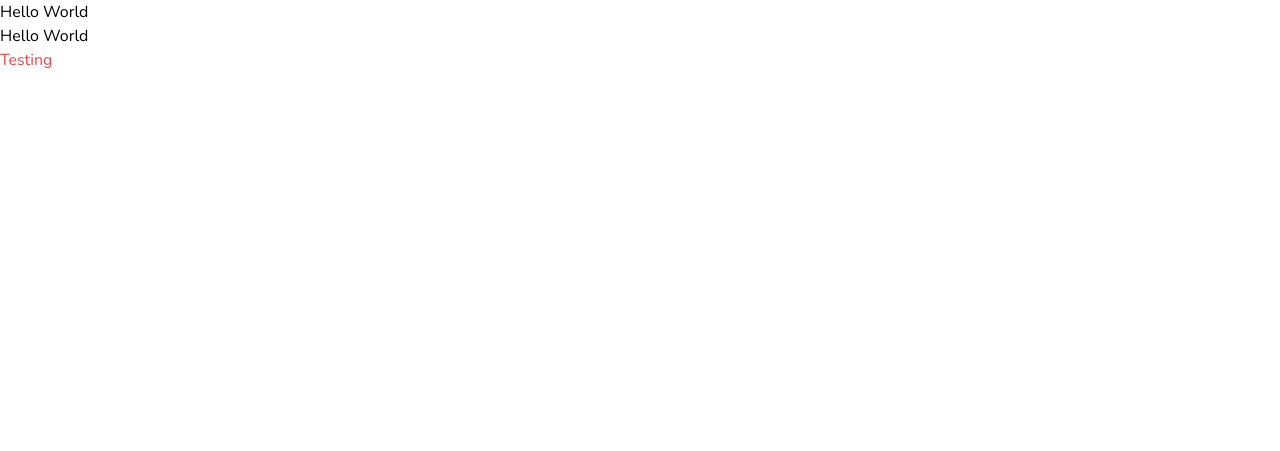
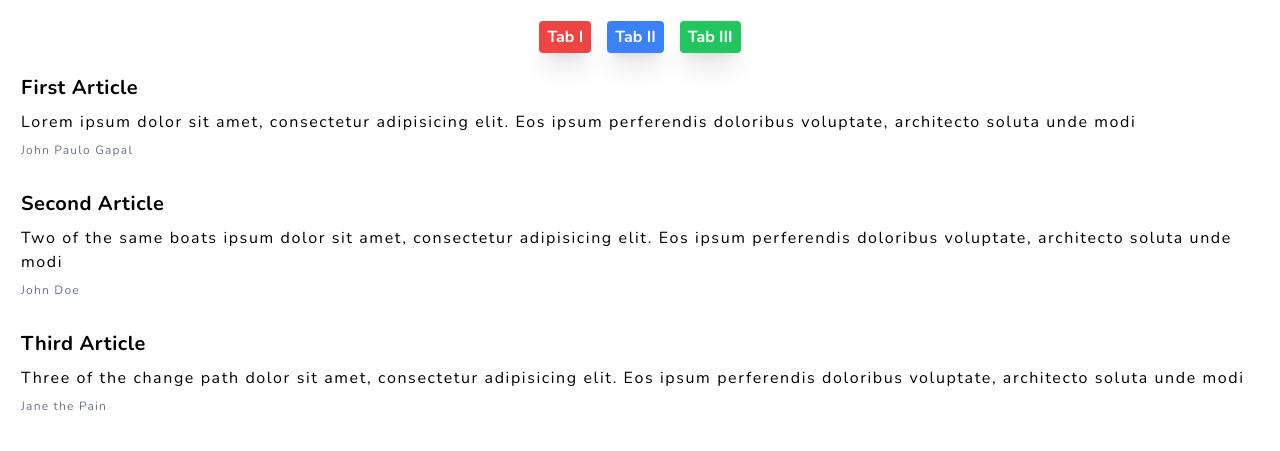
Before and after one commit to johnpaulogapal/VueTutorial, a website: page index.html in a window 1280 px wide. Drawn offline with nearby package versions, Linux system fonts and the light colour scheme.

Commit message:
Tailwind with Anime JS tabs

```diff
--- a/index.html
+++ b/index.html
@@ -4,23 +4,67 @@
     <meta charset="UTF-8">
     <meta http-equiv="X-UA-Compatible" content="IE=edge">
     <meta name="viewport" content="width=device-width, initial-scale=1.0">
-    <title>Document</title>
+    <title>Vue Tutorial</title>
 
     <!-- Nunito Font -->
     <link rel="preconnect" href="https://fonts.googleapis.com">
     <link rel="preconnect" href="https://fonts.gstatic.com" crossorigin>
     <link href="https://fonts.googleapis.com/css2?family=Nunito:wght@400;500;700&display=swap" rel="stylesheet">
 
+    <script src="https://unpkg.com/vue@3/dist/vue.global.js"></script>
+
     <!-- Tailwind Output Css -->
-    <link href="/dist/output.css" rel="stylesheet">
+    <script src="https://cdn.tailwindcss.com"></script>
+    <!-- <link href="/dist/output.css" rel="stylesheet"> -->
 
     <!-- Custom Style -->
     <link rel="stylesheet" href="css/style.css">
 </head>
 <body>
-    <p>Hello World</p>
-    <h1>Hello World</h1>
+    <div id="app">
+        <!-- <p v-if="hidden" class="text-red-500 text-5xl">{{ title }} - {{ author }} - {{ age }}</p>
 
-    <p class="text-red-500">Testing</p>
+        <button v-on:click="age++" class="p-2 bg-blue-500 m-5 text-white tracking-wider rounded shadow-xl hover:bg-blue-700">Increase age</button>
+        <button v-on:click="age--" class="p-2 bg-red-500 m-5 text-white tracking-wider rounded shadow-xl hover:bg-red-700">Decrease age</button>
+        <button @click="changeName('OOP')" class="p-2 bg-green-500 m-5 text-white tracking-wider rounded shadow-xl hover:bg-green-700">Change my Name</button>
+        <button @click="toggleHidden" class="p-2 bg-purple-500 m-5 text-white tracking-wider rounded shadow-xl hover:bg-purple-700">
+            <span v-if="hidden">Hide</span>
+            <span v-else>Reveal</span>
+        </button> -->
+
+        <div class="h-screen w-full grid place-items-start p-5">
+            <table>
+                <tr>
+                    <th class="pb-5">
+                        <button @click="changeHidden1" class="py-1 px-2 mx-2 bg-red-500 text-white rounded shadow-xl hover:bg-red-700">Tab I</button>
+                        <button @click="changeHidden2" class="py-1 px-2 mx-2 bg-blue-500 text-white rounded shadow-xl hover:bg-blue-700">Tab II</button>
+                        <button @click="changeHidden3" class="py-1 px-2 mx-2 bg-green-500 text-white rounded shadow-xl hover:bg-green-700">Tab III</button>
+                    </th>
+                </tr>
+                <tr>
+                    <td>
+                        <div v-show="hidden1" class="hidden-1">
+                            <ul>
+                                <li v-for="post in posts" class="mb-8 space-y-2">
+                                    <h1 class="font-bold text-xl tracking-wide">{{ post.title }}</h1>
+                                    <p class="tracking-widest">{{ post.description }}</p>
+                                    <p class="text-xs text-gray-500 tracking-widest">{{ post.author }}</p>
+                                </li>
+                            </ul>
+                        </div>
+                        <div v-show="hidden2"class="hidden-2 opacity-0">
+                            This is 2 ipsum dolor sit amet, consectetur adipisicing elit. Fugit unde eius repellat adipisci pariatur? Reprehenderit aspernatur nam ea praesentium cumque, est, nihil dolorum quod veniam impedit quaerat eius recusandae. Enim?
+                        </div>
+                        <div v-show="hidden3" class="hidden-3  opacity-0">
+                            This is 3 Lorem ipsum dolor sit amet consectetur adipisicing elit. Laborum corrupti, voluptas quibusdam animi mollitia voluptatum possimus debitis cupiditate sit tempore distinctio obcaecati est iste consectetur, nulla ad nam excepturi saepe.
+                        </div>
+                    </td>
+                </tr>
+            </table>
+        </div>
+    </div>
+
+    <script src="https://cdnjs.cloudflare.com/ajax/libs/animejs/3.2.1/anime.min.js" integrity="sha512-z4OUqw38qNLpn1libAN9BsoDx6nbNFio5lA6CuTp9NlK83b89hgyCVq+N5FdBJptINztxn1Z3SaKSKUS5UP60Q==" crossorigin="anonymous" referrerpolicy="no-referrer"></script>
+    <script src="js/app.js"></script>
 </body>
 </html>
--- /dev/null
+++ b/js/app.js
@@ -0,0 +1,90 @@
+const app = Vue.createApp({
+   data() {
+    return {
+        hidden1: true,
+        hidden2: false,
+        hidden3: false,
+        posts: [
+            {
+                title: 'First Article',
+                description: 'Lorem ipsum dolor sit amet, consectetur adipisicing elit. Eos ipsum perferendis doloribus voluptate, architecto soluta unde modi',
+                author: 'John Paulo Gapal'
+            },
+            {
+                title: 'Second Article',
+                description: 'Two of the same boats ipsum dolor sit amet, consectetur adipisicing elit. Eos ipsum perferendis doloribus voluptate, architecto soluta unde modi',
+                author: 'John Doe'
+            },
+            {
+                title: 'Third Article',
+                description: 'Three of the change path dolor sit amet, consectetur adipisicing elit. Eos ipsum perferendis doloribus voluptate, architecto soluta unde modi',
+                author: 'Jane the Pain'
+            }
+        ]
+    }
+   },
+   methods: {
+    changeHidden1() {
+        this.hidden1 = true
+        this.hidden2 = false
+        this.hidden3 = false
+        anime({
+            targets: '.hidden-1',
+            opacity: 1,
+            duration: 2000,
+            delay: 500,
+        });
+        anime({
+            targets: '.hidden-2',
+            opacity: 0,
+        });
+        anime({
+            targets: '.hidden-3',
+            opacity: 0,
+        });
+
+    },
+    changeHidden2() {
+        this.hidden1 = false
+        this.hidden2 = true
+        this.hidden3 = false
+        anime({
+            targets: '.hidden-1',
+            opacity: 0,
+        });
+        anime({
+            targets: '.hidden-2',
+            opacity: 1,
+            duration: 2000,
+            delay: 500,
+        });
+        anime({
+            targets: '.hidden-3',
+            opacity: 0,
+        });
+
+    },
+    changeHidden3() {
+        this.hidden1 = false
+        this.hidden2 = false
+        this.hidden3 = true
+        anime({
+            targets: '.hidden-1',
+            opacity: 0,
+        });
+        anime({
+            targets: '.hidden-2',
+            opacity: 0,
+        });
+        anime({
+            targets: '.hidden-3',
+            opacity: 1,
+            duration: 2000,
+            delay: 500,
+        });
+
+    },
+   }
+})
+
+app.mount('#app')
--- a/tailwind.config.js
+++ b/tailwind.config.js
@@ -3,6 +3,7 @@ module.exports = {
   content: [
     "./src/**/*.{html,js}",
     "/index.html",
+    "/app/app.js",
     '*.{html,js}'
   ],
   theme: {
```
Also changed, not shown: dist/output.css.
